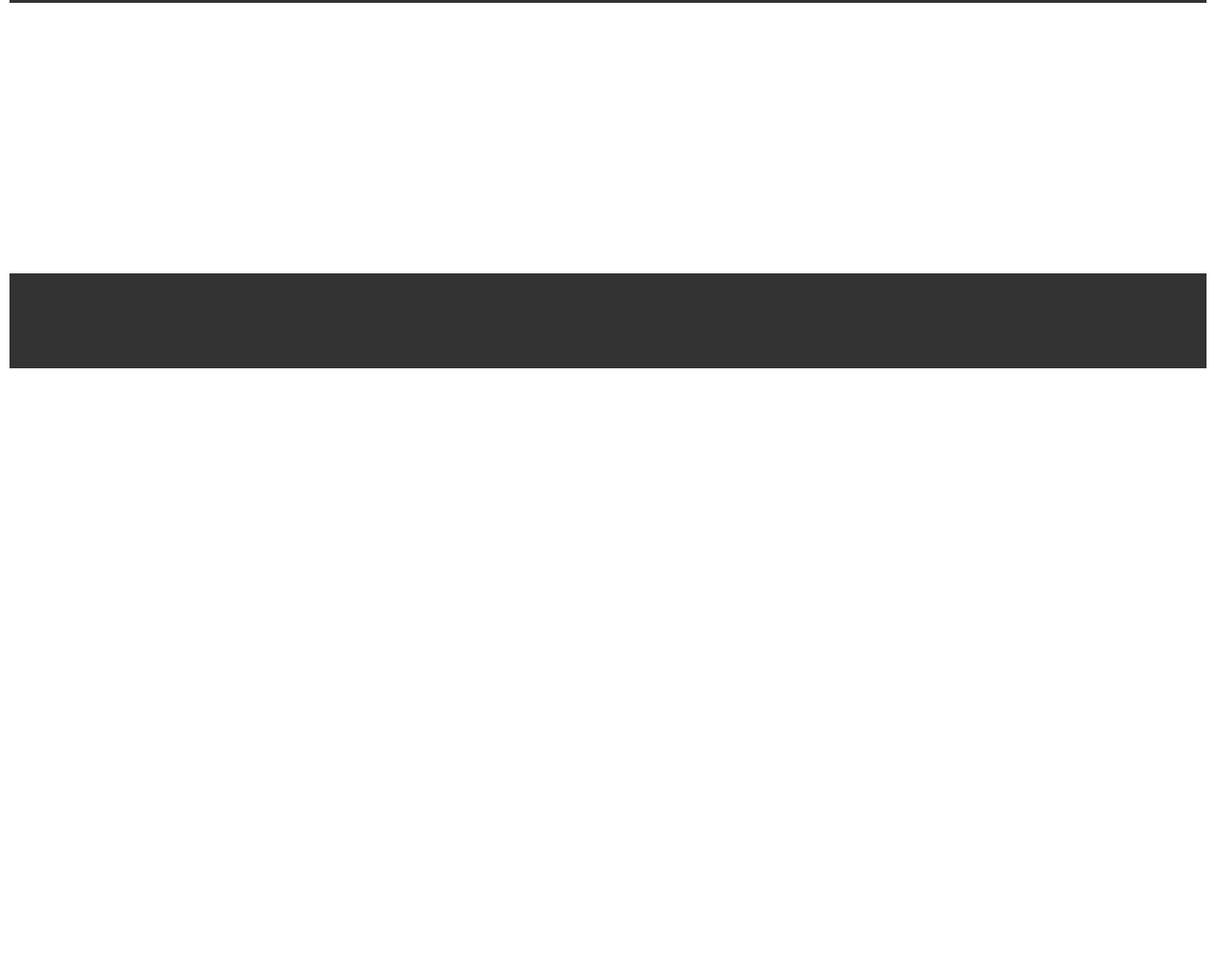
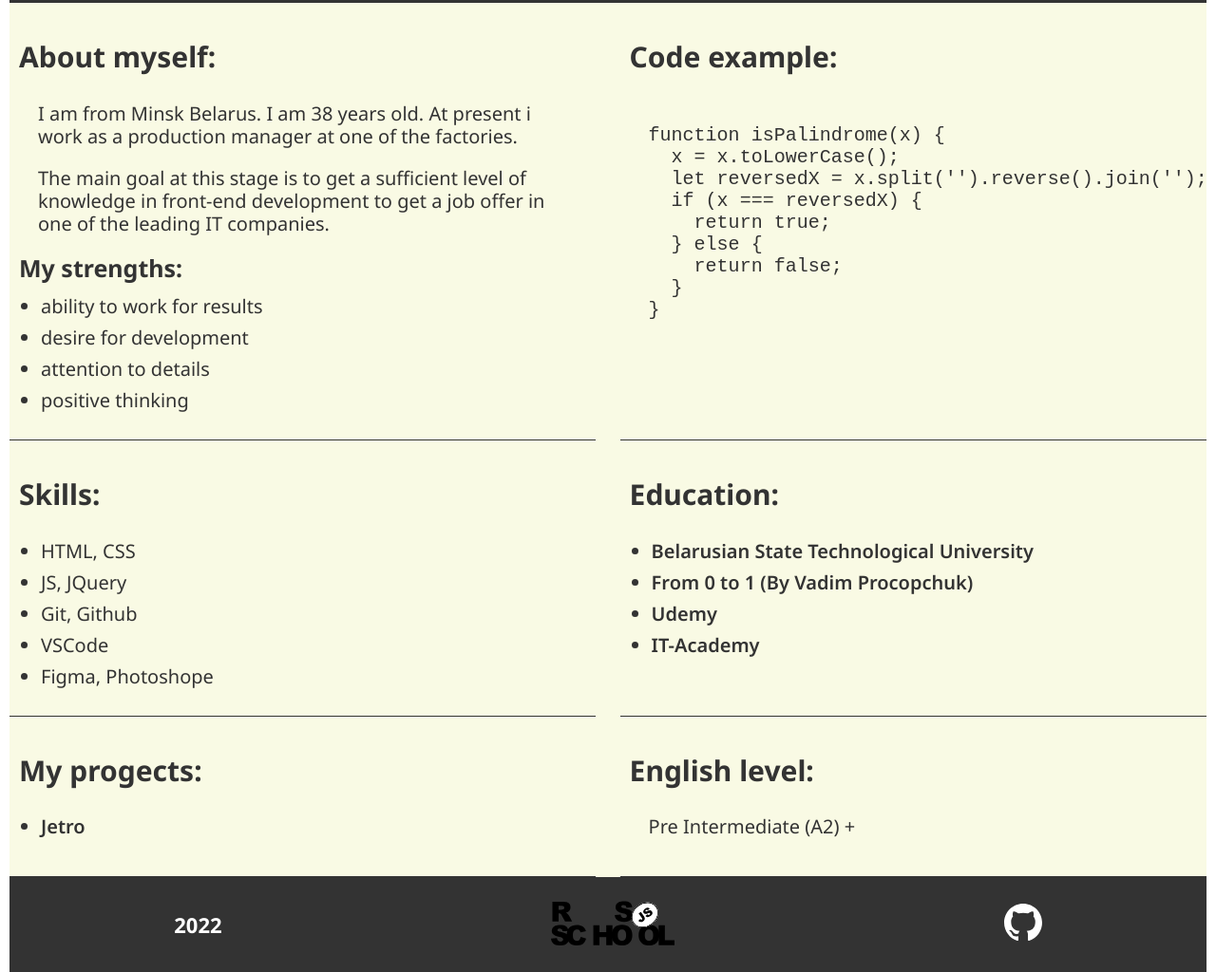
Before and after one commit to SergeyTimohin/rsschool-cv, a plain HTML site: page index.html in a window 1280 px wide. Shown: the part 412-1436 px from the top of the page at 95% size. Before the commit the page ends 800 px from the top, so only its background shows below. Drawn offline with Linux system fonts and the light colour scheme.

Commit message:
feat: fill in the sections in main, add link to the course, link to my github, year of creation in footer

```diff
--- a/css/style.css
+++ b/css/style.css
@@ -36,7 +36,7 @@ body {
   min-height: 100vh;
   font-family: 'Noto Sans', sans-serif;
   font-weight: 400;
-  font-size: 16px;
+  font-size: 20px;
   color: #333333;
 }
 
@@ -46,13 +46,8 @@ body {
   padding: 0 10px;
 }
 
-/* .header,
-.footer {
-  height: 100px;
-} */
-
 .header__inner,
-.footer__inner {
+.footer__list {
   display: flex;
   justify-content: space-between;
   align-items: center;
@@ -90,6 +85,12 @@ body {
 
 .main {
   margin-bottom: auto;
+}
+
+.main__inner {
+  display: flex;
+  justify-content: space-between;
+  flex-wrap: wrap;
 }
 
 .user__contacts {
@@ -149,12 +150,14 @@ body {
   border-bottom: 1px solid transparent;
 }
 
-.user__contacts-link {
+.user__contacts-link,
+.section__list-link {
   cursor: pointer;
   transition: 0.3s;
 }
 
-.user__contacts-link:hover {
+.user__contacts-link:hover,
+.section__list-link:hover {
   color: #ff4500;
 }
 
@@ -167,7 +170,7 @@ body {
   top: 9px;
   width: 24px;
   height: 24px;
-  z-index: -1;
+  /* z-index: -1; */
 }
 
 .contacts__location::before {
@@ -185,6 +188,73 @@ body {
 .contacts__discord::before {
   background-image: url('../assets/svg/discord.svg');
 }
+
 .contacts__github::before {
   background-image: url('../assets/svg/github.svg');
 }
+
+.main__inner {
+  background-color: #f9fae0db;
+}
+
+.section {
+  width: 49%;
+  min-width: 580px;
+  padding: 20px 10px;
+  border-bottom: 1px solid #333333;
+}
+
+.section__title {
+  margin: 20px 0 30px;
+
+}
+
+.section__text {
+  margin: 20px;
+  line-height: 1.2;
+}
+
+.section__subtitle {
+  margin-bottom: 15px;
+  font-size: 25px;
+}
+
+.section__list {
+  margin-left: 23px;
+}
+
+.section__list-item {
+  list-style-type: disc;
+  margin: 10px 0;
+}
+
+.section__code {
+  margin-left: 20px;
+}
+
+.section__list-link {
+  font-weight: 600;
+}
+
+.footer__list {
+  justify-content: space-around;
+  text-align: center;
+  color:#fff;
+}
+
+.footer__RSS-link {
+  width: 130px;
+}
+
+.footer__list-span {
+  font-size: 22px;
+  font-weight: 700;
+}
+
+.footer__link {
+  transition: 0.3s;
+}
+
+.footer__link:hover {
+  transform: scale(1.1);
+}
--- a/index.html
+++ b/index.html
@@ -28,6 +28,7 @@
   </header>
   <main class="main">
     <div class="container">
+      <div class="main__inner">
         <section class="user__contacts">
           <img class="user__photo" src="assets/img/user_photo.jpg" alt="user photo">
           <div class="user__name-wrapper">
@@ -35,48 +36,114 @@
             <h2 class="user__status">Junior front-end developer</h2>
           </div>
           <ul class="user__contacts-list">
-          <li class="user__contacts-item contacts__location"><span class="user__contacts-text">Location: Minsk Belarus</span></li>
-          <li class="user__contacts-item contacts__mail"><a class="user__contacts-link" href="mailto:timohinsermain@gmail.com">Email: timohinsermain@gmail.com</a></li>
-          <li class="user__contacts-item contacts__telegram"><a class="user__contacts-link" href="https://t.me/timohinser33">Telegram: @timohinser33</a></li>
-          <li class="user__contacts-item contacts__discord"><a class="user__contacts-link" href="https://discord.gg/pRdqTJbNVd">Discord: @Sergey Timohin#0906 </a></li>
-          <li class="user__contacts-item contacts__github"><a class="user__contacts-link" href="https://github.com/SergeyTimohin">Github: SergeyTimohin</a></li>
+            <li class="user__contacts-item contacts__location">
+              <span class="user__contacts-text">Location: Minsk Belarus</span>
+            </li>
+            <li class="user__contacts-item contacts__mail">
+              <a class="user__contacts-link" href="mailto:timohinsermain@gmail.com">Email: timohinsermain@gmail.com</a>
+            </li>
+            <li class="user__contacts-item contacts__telegram">
+              <a class="user__contacts-link" href="https://t.me/timohinser33">Telegram: @timohinser33</a>
+            </li>
+            <li class="user__contacts-item contacts__discord">
+              <a class="user__contacts-link" href="https://discord.gg/pRdqTJbNVd">Discord: @Sergey Timohin#0906</a>
+            </li>
+            <li class="user__contacts-item contacts__github">
+              <a class="user__contacts-link" href="https://github.com/SergeyTimohin">Github: SergeyTimohin</a>
+            </li>
           </ul>
         </section>
-      <section class="user__about">
-        <h2></h2>
-        <p>
-
+        <section class="section user__about">
+          <h2 class="section__title">About myself:</h2>
+          <p class="section__text">
+            I am from Minsk Belarus. I am 38 years old. At present i work as a production manager at one of the factories.
           </p>
-      </section>
-      <section class="user__skills">
-        <h2></h2>
-        <ul>
-          <li></li>
-          <li></li>
-          <li></li>
-          <li></li>
+          <p class="section__text">
+            The main goal at this stage is to get a sufficient level of knowledge in front-end development to get a job offer in one of the leading IT companies.
+          </p>
+          <h3 class="section__subtitle">My strengths:</h3>
+          <ul class="section__list">
+            <li class="section__list-item">ability to work for results</li>
+            <li class="section__list-item">desire for development</li>
+            <li class="section__list-item">attention to details</li>
+            <li class="section__list-item">positive thinking</li>
           </ul>
         </section>
-      <section class="user__code">
-
+        <section class="section user__code">
+          <h2 class="section__title">Code example:</h2>
+          <pre class="section__code">
+            <code>
+function isPalindrome(x) {
+  x = x.toLowerCase();
+  let reversedX = x.split('').reverse().join('');
+  if (x === reversedX) {
+    return true;
+  } else {
+    return false;
+  }
+}
+            </code>
+          </pre>
         </section>
-      <section class="user__education">
-
+        <section class="section user__skills">
+          <h2 class="section__title">Skills:</h2>
+          <ul class="section__list">
+            <li class="section__list-item">HTML, CSS</li>
+            <li class="section__list-item">JS, JQuery</li>
+            <li class="section__list-item">Git, Github</li>
+            <li class="section__list-item">VSCode</li>
+            <li class="section__list-item">Figma, Photoshope</li>
+          </ul>
         </section>
-      <section class="user__progects">
-
+        <section class="section user__education">
+          <h2 class="section__title">Education:</h2>
+          <ul class="section__list">
+            <li class="section__list-item">
+              <a class="section__list-link" href="https://www.belstu.by">Belarusian State Technological University</a>
+            </li>
+            <li class="section__list-item">
+              <a class="section__list-link" href="https://from0to1.com.ua">From 0 to 1 (By Vadim Procopchuk)</a>
+            </li>
+            <li class="section__list-item">
+              <a class="section__list-link" href="https://www.udemy.com/course/javascript_full">Udemy</a>
+            </li>
+            <li class="section__list-item">
+              <a class="section__list-link" href="https://www.it-academy.by/course/front-end-developer/fd1-razrabotka-veb-saytov-s-ispolzovaniem-html-css-i-javascript">IT-Academy</a>
+            </li>
+          </ul>
         </section>
-      <section class="user__inglish">
-
+        <section class="section user__progects">
+          <h2 class="section__title">My progects:</h2>
+          <ul class="section__list">
+            <li class="section__list-item"><a class="section__list-link" href="https://timohinser.github.io/Jetro/">Jetro</a></li>
+          </ul>
         </section>
-
+        <section class="section user__english">
+          <h2 class="section__title">English level:</h2>
+          <p class="section__text">Pre Intermediate (A2) +</p>
+        </section>
+      </div>
     </div>
   </main>
   <footer class="footer">
     <div class="container">
-      <div class="footer__inner">
-
-      </div>
+      <ul class="footer__list">
+        <li class="footer__list-item">
+          <span class="footer__list-span">
+            2022
+          </span>
+        </li>
+        <li class="footer__list-item">
+          <a class="footer__link footer__RSS-link" href="https://rs.school/js/">
+            <img class="footer__RSS-logo" src="assets/svg/rs_school_js.svg" alt="Logo RS School">
+          </a>
+        </li>
+        <li class="footer__list-item">
+          <a class="footer__link footer__github-link" href="https://github.com/SergeyTimohin/rsschool-cv">
+            <img class="footer__github-logo"src="assets/svg/github_white.svg" alt="Logo Github">
+          </a>
+        </li>
+      </ul>
     </div>
   </footer>
 </body>
```
Also changed, not shown: assets/svg/github_white.svg (added), assets/svg/rs_school_js.svg (added). Lines whose indentation alone changed are shown as unchanged.
